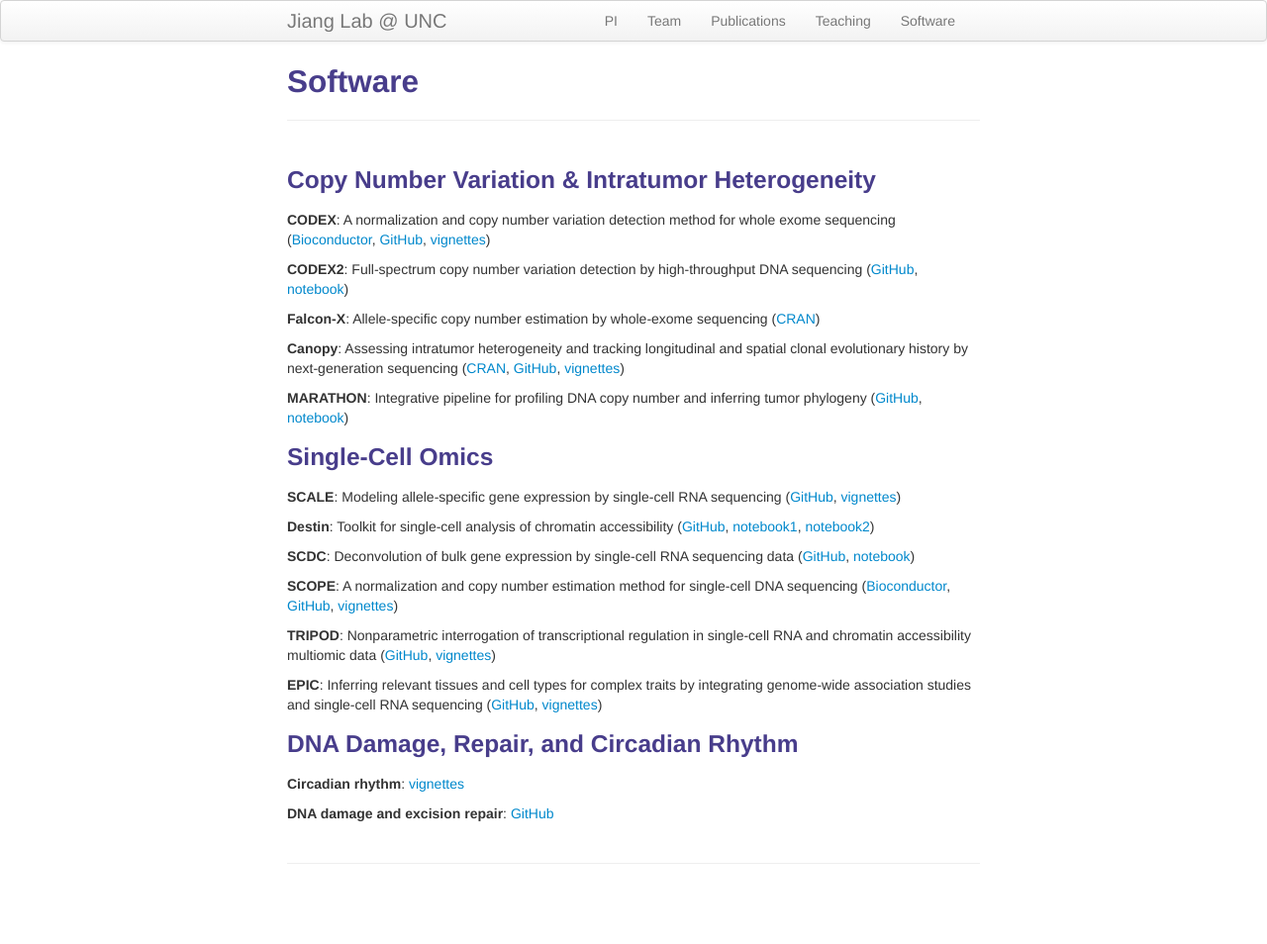
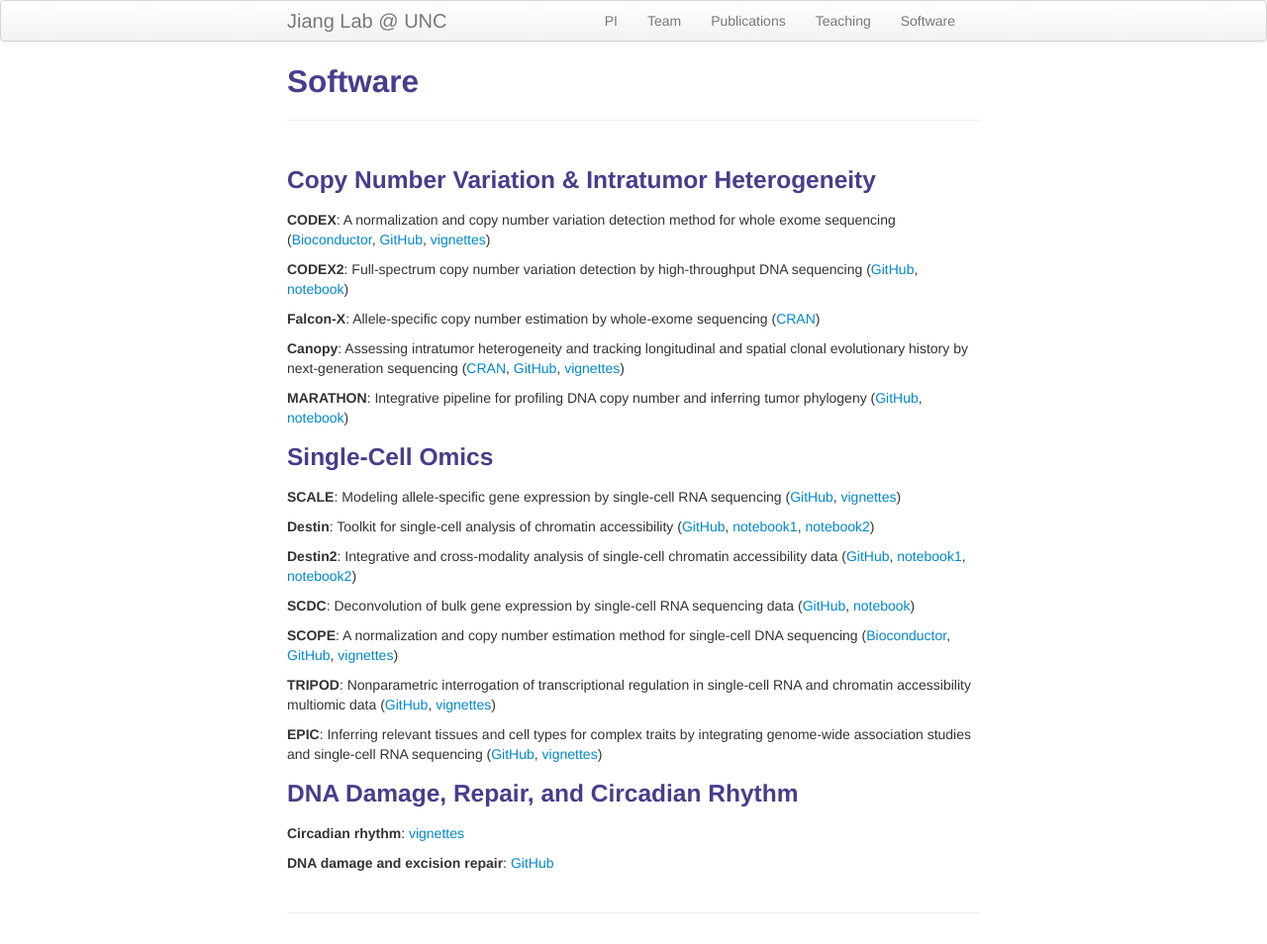
Before and after one commit to yuchaojiang/yuchaojiang.github.io, a Jekyll site: the page built from pages/software.md, in a window 1280 px wide. Shown: the whole page at 99% size. Built offline with Jekyll 4.4.1, drawn with Linux system fonts in a browser that asks for light colours; before the commit the page ends 904 px from its top, so only the background shows below that.

Commit message:
Update software.md

```diff
--- a/pages/software.md
+++ b/pages/software.md
@@ -22,10 +22,11 @@ description: Yuchao Jiang's software
 
 **Destin**: Toolkit for single-cell analysis of chromatin accessibility ([GitHub](https://github.com/urrutiag/destin), [notebook1](https://rawgit.com/urrutiag/destin/master/package/vignettes/destinBuenrostroMouse.html), [notebook2](https://rawgit.com/urrutiag/destin/master/package/vignettes/destinPreisslP56.html))
 
+**Destin2**: Integrative and cross-modality analysis of single-cell chromatin accessibility data ([GitHub](https://github.com/yuchaojiang/Destin2), [notebook1](http://htmlpreview.github.io/?https://github.com/yuchaojiang/Destin2/blob/main/package/vignettes/destin2vignette_pbmc.html), [notebook2](http://htmlpreview.github.io/?https://github.com/yuchaojiang/Destin2/blob/main/package/vignettes/destin2vignette_brain.html))
+
 **SCDC**: Deconvolution of bulk gene expression by single-cell RNA sequencing data ([GitHub](https://meichendong.github.io/SCDC), [notebook](https://meichendong.github.io/SCDC/articles/SCDC.html))
 
-**SCOPE**: A normalization and copy number estimation method for single-cell DNA
-sequencing ([Bioconductor](https://bioconductor.org/packages/SCOPE/), [GitHub](https://github.com/rujinwang/SCOPE), [vignettes](http://bioconductor.org/packages/devel/bioc/vignettes/SCOPE/inst/doc/SCOPE_vignette.html))
+**SCOPE**: A normalization and copy number estimation method for single-cell DNA sequencing ([Bioconductor](https://bioconductor.org/packages/SCOPE/), [GitHub](https://github.com/rujinwang/SCOPE), [vignettes](http://bioconductor.org/packages/devel/bioc/vignettes/SCOPE/inst/doc/SCOPE_vignette.html))
 
 **TRIPOD**: Nonparametric interrogation of transcriptional regulation in single-cell RNA and chromatin accessibility multiomic data ([GitHub](https://github.com/yuchaojiang/TRIPOD), [vignettes](http://htmlpreview.github.io/?https://github.com/yuchaojiang/TRIPOD/blob/main/vignettes/TRIPOD.html))
 
```
